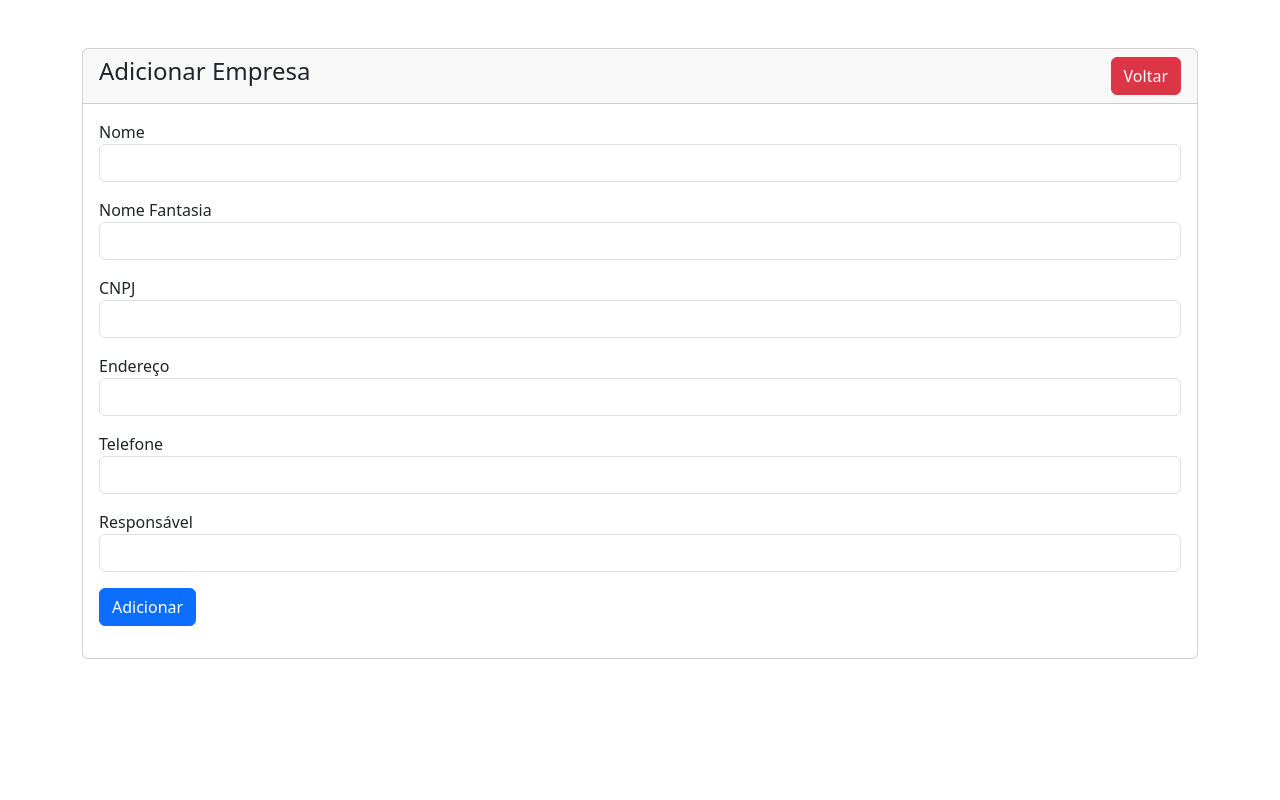
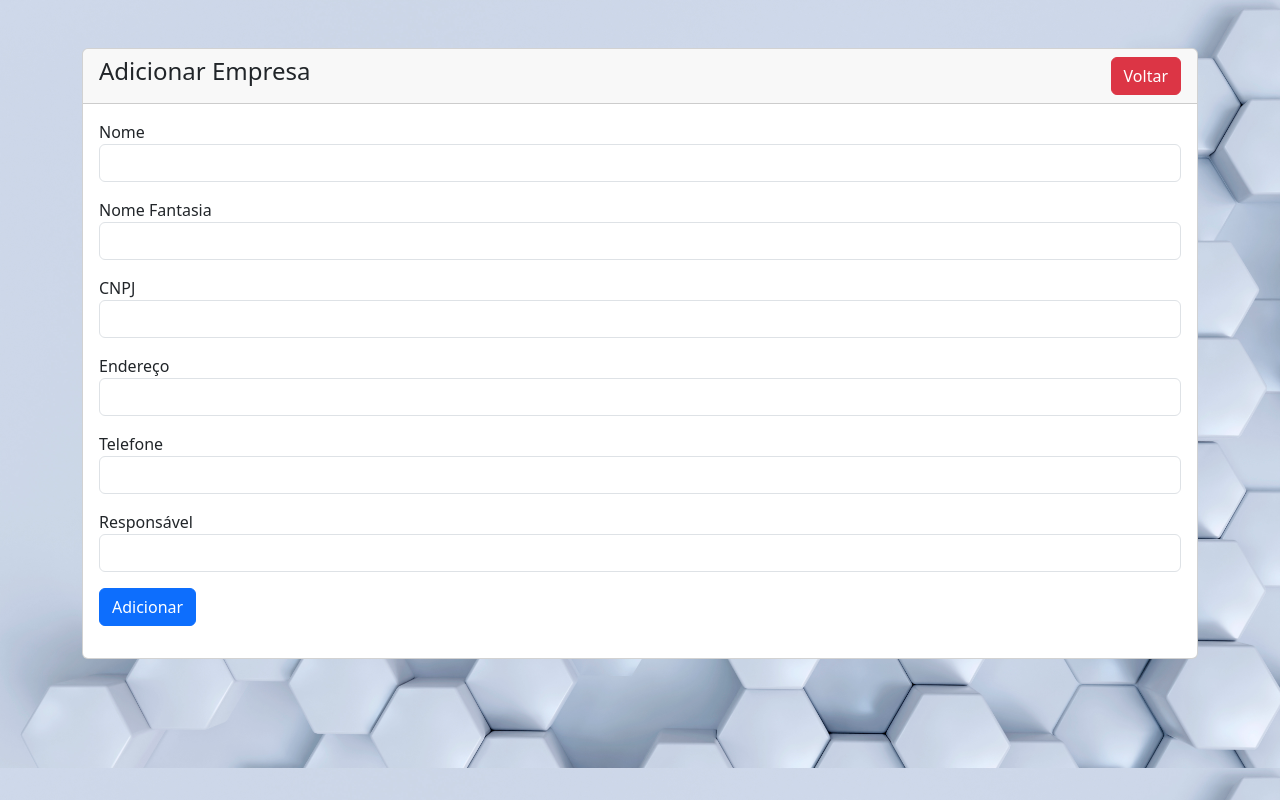
Before and after one commit to Skyblockfire/CRUD, a PHP site: page /addCompany.php in a window 1280 px wide. Run offline with PHP 8.4, Linux system fonts and the light colour scheme; the visitor is signed in with stand-in values (Sample User, id 1).

Commit message:
refactor:melhorar o código e adicionar imagens e estilos para o sistema.

```diff
--- a/controller/alterar-usuario.php
+++ b/controller/alterar-usuario.php
@@ -36,12 +36,13 @@ if(($db->autentica_admin($_SESSION['CPF'])) && ($_SESSION['tipo'] == 1)){
     $endereco = $_POST["endereco"];
     $carro = $_POST["carro"];
 
-    $user = new User($nome, $sobrenome, $senha, $cpf, $cnh, $telefone, $endereco, $carro);
+    $user = new User($nome, $sobrenome, $senha, $cpf, $cnh, $telefone, $endereco, $carro, $id_empresa);
 
     $db->alterar_usuario($user,$_POST['id']);
 
     echo '<script>alert("Usuario atualizado!")</script>';
-    echo '<script>location.href="../view/user.php"</script>';}
+    echo '<script>location.href="../view/user.php"</script>';
+}
 }else{
     echo '<script>alert("Erro, você não é um administrador.")</script>';
     echo '<script>location.href="../view/home.php"</script>';
--- a/controller/login.php
+++ b/controller/login.php
@@ -12,7 +12,7 @@
         $db = new Database();
         if($db->verificar_login($CPF,$Senha)){
             $_SESSION['CPF'] = $CPF;
-            echo '<script>location.href="../view/home.php"</script>';
+            echo '<script>location.href="../view/company.php"</script>';
         }else{
            echo '<script>alert("Login Inválido")</script>';
            echo '<script>location.href="../view/index.html"</script>';
--- a/view/addCompany.php
+++ b/view/addCompany.php
@@ -9,6 +9,11 @@
         input::-webkit-inner-spin-button {
         -webkit-appearance: none;
         margin: 0;
+        }
+
+        body{
+            background-image: url(imagens/hexagono.jpg);
+            background-size: cover;
         }
     </style>
     <title>Adicionar Empresa</title>
--- a/view/addUser.php
+++ b/view/addUser.php
@@ -9,6 +9,11 @@
         input::-webkit-inner-spin-button {
         -webkit-appearance: none;
         margin: 0;
+        }
+
+        body{
+            background-image: url(imagens/hexagono.jpg);
+            background-size: cover;
         }
     </style>
     <title>Adicionar Usuario</title>
--- a/view/altCompany.php
+++ b/view/altCompany.php
@@ -9,6 +9,11 @@
         input::-webkit-inner-spin-button {
         -webkit-appearance: none;
         margin: 0;
+        }
+
+        body{
+            background-image: url(imagens/hexagono.jpg);
+            background-size: cover;
         }
     </style>
     <title>Adicionar Empresa</title>
--- a/view/altUser.php
+++ b/view/altUser.php
@@ -10,6 +10,10 @@
         input::-webkit-inner-spin-button {
         -webkit-appearance: none;
         margin: 0;
+        }
+        body{
+            background-image: url(imagens/hexagono.jpg);
+            background-size: cover;
         }
     </style>
     <title>Alterar Usuario</title>
--- a/view/index.html
+++ b/view/index.html
@@ -32,6 +32,10 @@
             border-radius: 20px;
         }
 
+        body{
+            background-image: url(imagens/hexagono.jpg);
+            background-size: cover;
+        }
     </style>
     <title>CRUD - Overdrive</title>
 </head>
```
Also changed, not shown: view/company.php (+27 -1 lines), view/home.php (+34 -0 lines), view/user.php (+26 -0 lines), README.md, view/imagens/conexoes.jpg (added), view/imagens/hexagono.jpg (added).
